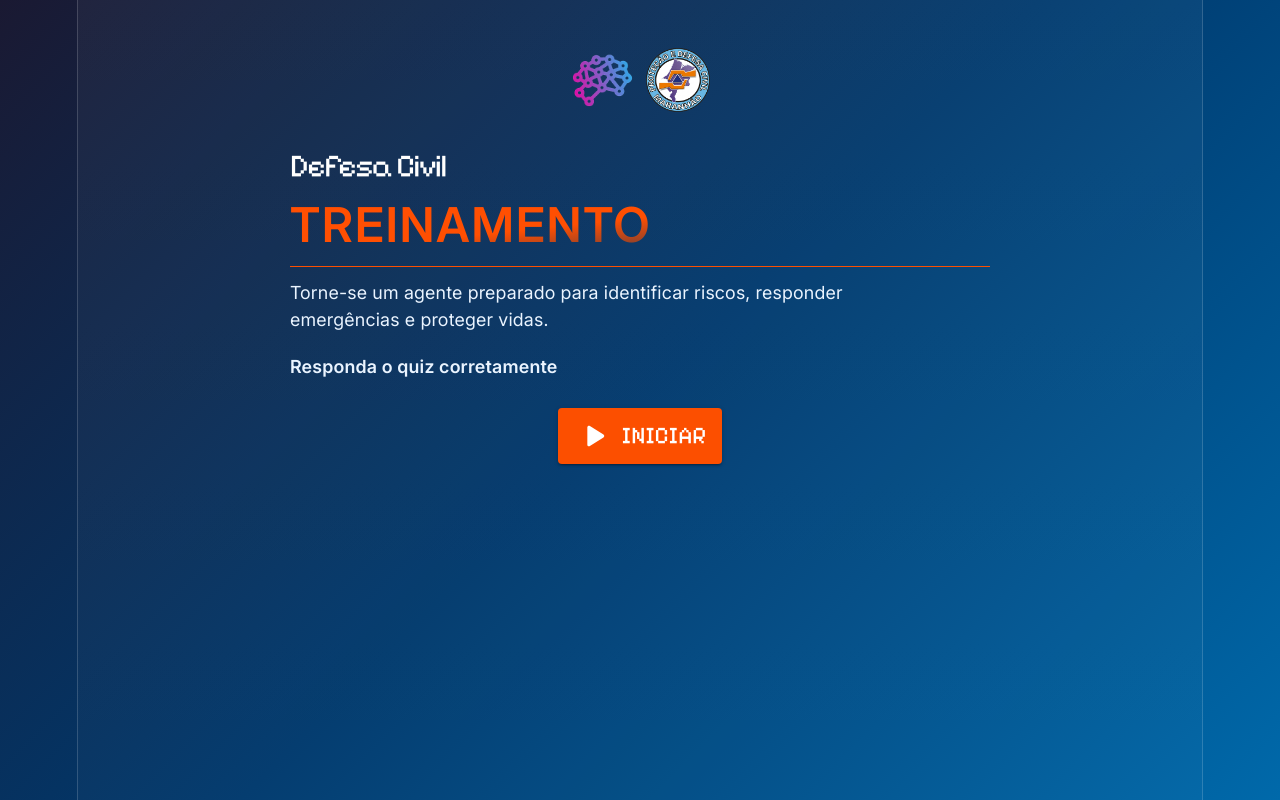
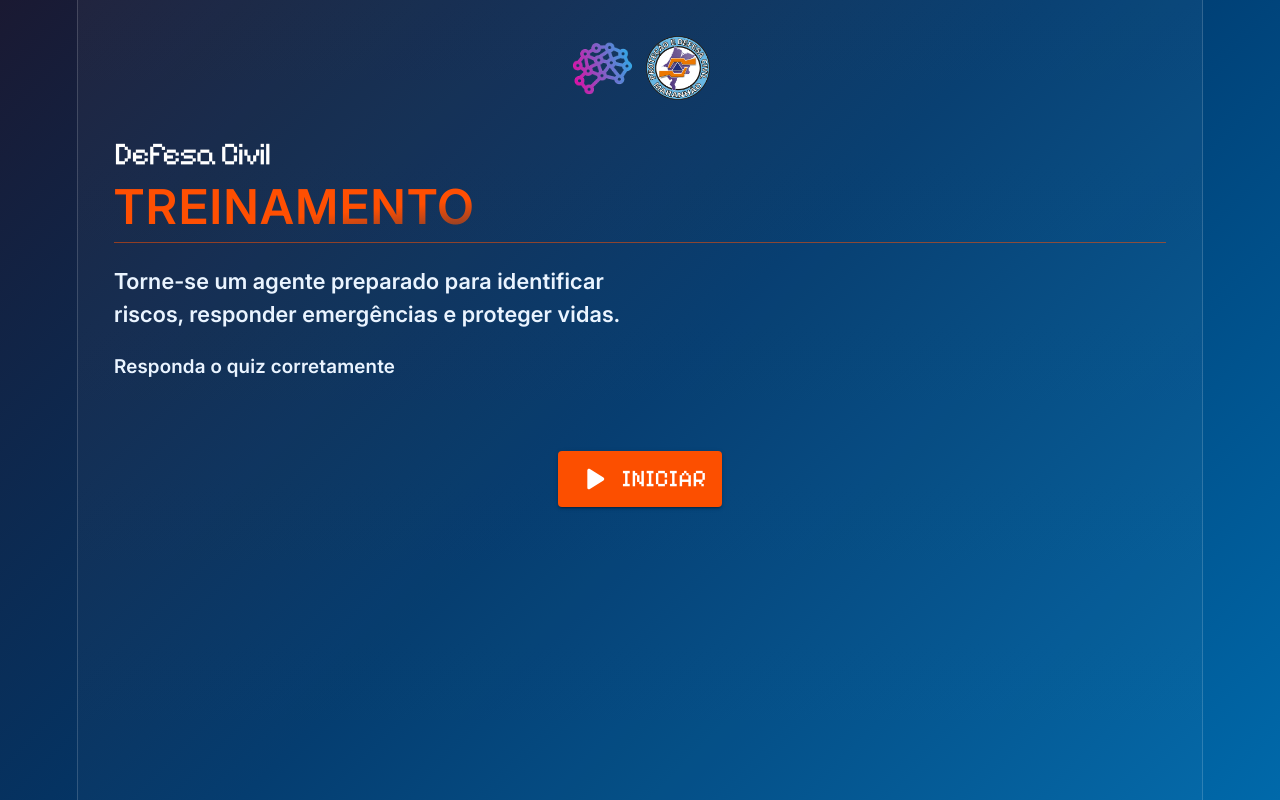
Before and after one commit to pedragah-dc/projeto-defesa-civil-treinamento, a React (Vite) app: page / in a window 1280 px wide. Built offline with nearby package versions, Linux system fonts and the light colour scheme.

Commit message:
hotfix-ajustes-de-design

```diff
--- a/src/App.css
+++ b/src/App.css
@@ -191,13 +191,6 @@
   font-display: swap;
 }
 
-@font-face {
-  font-family: 'Inter';
-  src: url('./assets/fonts/Inter/Inter-VariableFont_opsz\,wght.ttf') format('truetype');
-  font-weight: normal;
-  font-style: normal;
-  font-display: swap;
-}
 
 @font-face {
   font-family: 'Inter';
--- a/src/pages/Homepage.jsx
+++ b/src/pages/Homepage.jsx
@@ -3,29 +3,33 @@ import { Button, Divider, Typography } from '@mui/material'
 
 export const Homepage = ({ onStart }) => {
   return (
-    <div style={{ display: 'flex', flexDirection: 'column', alignItems: 'center', minHeight: '100vh', padding: '48px' }}>
+    <div style={{ display: 'flex', flexDirection: 'column', alignItems: 'center', minHeight: '100vh', padding: '36px' }}>
+
       <div style={{ display: 'flex', justifyContent: 'center', alignItems: 'center', gap: '12px', marginBottom: '36px' }}>
         <img width="64px" src="src/assets/images/logos/logo_labdesign.png" alt="Logotipo da Defesa Civil" />
         <img width="64px" src="src/assets/images/logos/logo_defesa_civil.png" alt="Logotipo da Defesa Civil" />
       </div>
 
-      <div style={{ display: 'flex', flexDirection: 'column', justifyContent: 'center', alignItems: 'flex-start', gap: '12px', maxWidth: '700px', width: '100%', textAlign: 'left' }}>
+      <div style={{ display: 'flex', flexDirection: 'column', justifyContent: 'center', alignItems: 'flex-start', gap: '6px', width: '100%', textAlign: 'left' }}>
+        <div style={{ display: 'flex', flexDirection: 'column', justifyContent: 'center', alignItems: 'flex-start', gap: '6px', width: '100%', textAlign: 'left' }} >
           <Typography variant="h3" component="h1" sx={{ fontWeight: 700, fontSize: '32px', fontFamily: 'PixelifySans' }}>
             Defesa Civil
           </Typography>
-          <Typography className='texto-estilizado' variant="h7" component="h2" sx={{ fontSize: '48px', fontFamily:'Inter', fontStyle: 'SemiBold', fontWeight: 600, }}>
+          <Typography className='texto-estilizado' variant="h7" component="h2" sx={{ fontSize: '48px', fontFamily: 'Inter', fontStyle: 'SemiBold', fontWeight: 600, }}>
             TREINAMENTO
           </Typography>
-        <Divider
-          sx={{
-            width: '100%',
-            borderColor: 'primary.main'
-          }}
-        />
-        <Typography sx={{ color: '#eaf4ff', maxWidth: '560px' }}>
+          <Divider
+            sx={{
+              width: '100%',
+              borderColor: '#FC4F0088'
+            }}
+          />
+
+        </div>
+        <Typography sx={{ color: '#eaf4ff', maxWidth: '560px', fontWeight: 400, fontSize: '22px', marginTop: '16px' }}>
           Torne-se um agente preparado para identificar riscos, responder emergências e proteger vidas.
         </Typography>
-        <Typography sx={{ color: '#eaf4ff', fontWeight: 600, marginTop: '8px' }}>
+        <Typography sx={{ color: '#eaf4ff', fontSize: '19px', fontWeight: 600, marginTop: '16px' }}>
           Responda o quiz corretamente
         </Typography>
 
@@ -34,9 +38,9 @@ export const Homepage = ({ onStart }) => {
           color="primary"
           size="large"
           onClick={onStart}
-          sx={{ marginTop: '16px', px: 2, py: 1, alignSelf: 'center' }}
+          sx={{ marginTop: '64px', px: 2, py: 1, alignSelf: 'center' }}
         >
-          <PlayArrowRounded sx={{ mr: 1, height: '40px', width:'40px' }} />
+          <PlayArrowRounded sx={{ mr: 1, height: '40px', width: '40px' }} />
           <Typography sx={{ fontFamily: 'PixelifySans', fontSize: '24px' }}>
             Iniciar
           </Typography>
--- a/src/pages/QuizPage.jsx
+++ b/src/pages/QuizPage.jsx
@@ -1,4 +1,4 @@
-import { Alert, Box, Button, Card, CardContent, Chip, Divider, Stack, Typography, LinearProgress } from '@mui/material'
+import { Alert, Box, Button, Card, CardContent, Chip, Divider, Stack, Typography, LinearProgress, Dialog, DialogTitle, DialogContent, DialogActions } from '@mui/material'
 import { CheckCircle, Close } from '@mui/icons-material'
 import { useMemo, useState } from 'react'
 import { useTheme } from '@mui/material/styles'
@@ -113,12 +113,12 @@ const QuizPage = () => {
           </Box>
           <Box sx={{ display: 'flex', justifyContent: 'space-between', gap: 8, minHeight: '16px' }}>
             <Typography variant="body2" sx={{ color: theme.palette.text.secondary, fontWeight: 600 }}>
-              {currentQuestion?.level ?? '—'}
+              {currentQuestion?.level ?? ''}
             </Typography>
-            <Chip sx={{display: 'flex', alignItems: 'center'}} label={`${currentQuestionIndex + 1}/${quizQuestions.length}`} color="primary" />
+            <Chip sx={{ display: 'flex', maxHeight: '28px', alignItems: 'center' }} label={`${currentQuestionIndex + 1}/${quizQuestions.length}`} color="primary" />
           </Box>
 
-          <Box sx={{ mb: 3 }}>
+          <Box sx={{ mb: 3, mt: 2 }}>
             <LinearProgress
               variant="determinate"
               value={((currentQuestionIndex + 1) / quizQuestions.length) * 100}
@@ -127,7 +127,7 @@ const QuizPage = () => {
           </Box>
 
           <Typography variant="h6" sx={{ mb: 3, color: theme.palette.text.primary, fontWeight: 600, textAlign: 'left' }}>
-            {currentQuestion.question}
+            {currentQuestion.id}. {currentQuestion.question}
           </Typography>
 
           <Stack spacing={2}>
@@ -141,7 +141,7 @@ const QuizPage = () => {
                 <Button
                   key={option.id}
                   variant={isSelected ? 'contained' : 'outlined'}
-                  color={showCorrectState ? 'success' : showWrongState ? 'error' : 'primary'}
+                  color={showCorrectState ? 'success' : showWrongState ? 'error' : 'text.primary'}
                   onClick={() => handleAnswer(option)}
                   sx={{
                     justifyContent: 'flex-start',
@@ -149,26 +149,45 @@ const QuizPage = () => {
                     px: 2,
                     textTransform: 'none',
                     borderRadius: 2,
-                    fontWeight: 500,
+                    fontWeight: 600,
                   }}
                 >
                   <Box sx={{ display: 'flex', alignItems: 'center', gap: 1.5 }}>
                     {showCorrectState && <CheckCircle />}
                     {showWrongState && <Close />}
-                    <span>{option.text}</span>
+
+                    <Typography>{option.id.toUpperCase()}</Typography>
+                    <Divider
+                      orientation="vertical"
+                      flexItem
+                      sx={{
+                        borderColor: 'grey.600',
+                      }}
+                    />
+                    <Typography sx={{ display: 'flex', alignSelf: 'center' }} >{option.text}</Typography>
                   </Box>
                 </Button>
               )
             })}
           </Stack>
+          <Dialog
+            open={Boolean(showFeedback)}
+            onClose={() => { }} // Opcional: função para fechar ao clicar fora, se desejar
+            maxWidth="xs"
+            fullWidth
+            PaperProps={{
+              sx: {
+                borderRadius: '16px',
+                p: 1.5
+              }
+            }}
+          >
+            <DialogTitle sx={{ fontWeight: 700, pb: 0, color: theme.palette.text.primary }}>
+              Feedback
+            </DialogTitle>
 
-          {showFeedback && (
-            <Box sx={{ mt: 3, p: 2.5, borderRadius: 2, backgroundColor: theme.palette.info.light, border: `1px solid ${theme.palette.info.main}` }}>
-              <Typography sx={{ fontWeight: 700, mb: 1, color: theme.palette.text.primary }}>
-                Feedback
-              </Typography>
-
-              <Typography sx={{ color: theme.palette.text.primary, mb: 1 }}>
+            <DialogContent>
+              <Typography sx={{ color: theme.palette.text.primary, my: 1 }}>
                 {history[history.length - 1]?.isCorrect
                   ? 'Resposta correta! Você acertou esta questão.'
                   : 'Resposta incorreta. Veja quais opções estavam certas e erradas.'}
@@ -176,7 +195,9 @@ const QuizPage = () => {
 
               <Divider sx={{ my: 1.5 }} />
 
-              <Typography sx={{ fontWeight: 600, color: theme.palette.success.main }}>Certas:</Typography>
+              <Typography sx={{ fontWeight: 600, color: theme.palette.success.main }}>
+                Certas:
+              </Typography>
               <Typography sx={{ color: theme.palette.success.main }}>
                 {currentQuestion.options
                   .filter((option) => option.correct)
@@ -184,21 +205,29 @@ const QuizPage = () => {
                   .join(' • ')}
               </Typography>
 
-              <Typography sx={{ fontWeight: 600, color: theme.palette.error.main, mt: 1.5 }}>Erradas:</Typography>
+              <Typography sx={{ fontWeight: 600, color: theme.palette.error.main, mt: 1.5 }}>
+                Erradas:
+              </Typography>
               <Typography sx={{ color: theme.palette.error.main }}>
                 {currentQuestion.options
                   .filter((option) => !option.correct)
                   .map((option) => option.text)
                   .join(' • ')}
               </Typography>
-            </Box>
-          )}
+            </DialogContent>
 
-          {showFeedback && (
-            <Button variant="contained" onClick={handleNext} sx={{ mt: 3 }}>
-              {currentQuestionIndex === quizQuestions.length - 1 ? 'Ver resultado' : 'Próxima pergunta'}
-            </Button>
-          )}
+            <DialogActions sx={{ p: 2, pt: 0 }}>
+              <Button
+                variant="contained"
+                onClick={handleNext}
+                fullWidth
+                sx={{ minHeight: '46px' }}
+              >
+                {currentQuestionIndex === quizQuestions.length - 1 ? 'Ver resultado' : 'Próxima pergunta'}
+              </Button>
+            </DialogActions>
+          </Dialog>
+
         </CardContent>
       </Card>
     </Box>
--- a/src/pages/StartForm.jsx
+++ b/src/pages/StartForm.jsx
@@ -1,3 +1,4 @@
+import { PlayArrowRounded } from '@mui/icons-material'
 import { Box, Button, TextField, Typography } from '@mui/material'
 import { DatePicker, LocalizationProvider } from '@mui/x-date-pickers'
 import { AdapterDayjs } from '@mui/x-date-pickers/AdapterDayjs'
@@ -44,15 +45,24 @@ const StartForm = ({ onStart }) => {
             slotProps={{ textField: { fullWidth: true } }}
           />
         </LocalizationProvider>
-
         <Button
           variant="contained"
           size="large"
           disabled={!isReadyToStart}
           onClick={onStart}
-          sx={{ mt: 1 }}
+          sx={{
+            mt: 1,
+            maxWidth: '80vw',
+            display: 'flex',
+            justifyContent: 'center',
+            alignItems: 'center',
+            mx: 'auto' // Centraliza o botão horizontalmente no container
+          }}
         >
-          Iniciar Quiz
+          <PlayArrowRounded sx={{ mr: 1, height: '40px', width: '40px' }} />
+          <Typography sx={{ fontFamily: 'PixelifySans', fontSize: '24px' }}>
+            Iniciar Quiz
+          </Typography>
         </Button>
       </Box>
     </div>
--- a/src/theme/customTheme.js
+++ b/src/theme/customTheme.js
@@ -32,7 +32,7 @@ export const theme = createTheme({
       main: '#3b82f6',
     },
     success: {
-      main: '#10b981',
+      main: '#1ab549',
     },
     // Tons Neutros para Textos e Bordas
     grey: {
```
Also changed, not shown: src/assets/images/background-homepage.png (added).
